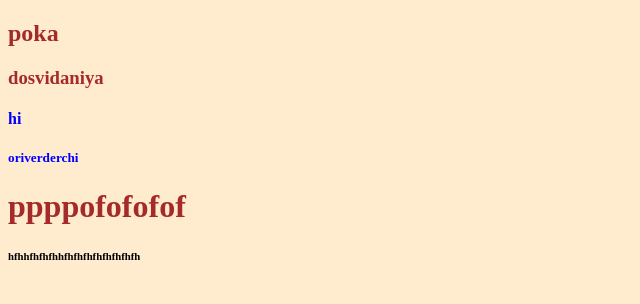
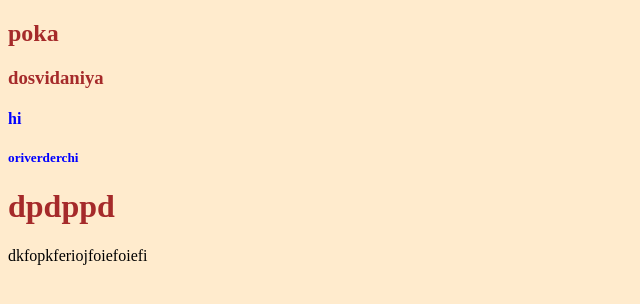
Before and after one commit to basstard04/samostoyatelTrofimenko, a plain HTML site: page index.html in a window 1280 px wide. Shown: the whole page, without its empty margins (0-640 px from the left). Drawn offline with Linux system fonts and the light colour scheme.

Commit message:
threetencom

```diff
--- a/index.html
+++ b/index.html
@@ -12,7 +12,8 @@
     <h3>dosvidaniya</h3>
     <h4>hi</h4>
     <h5>oriverderchi</h5>
-    <h1>ppppofofofof</h1>
-    <h6>hfhhfhfhfhhfhfhfhfhfhfhfhfh</h6>
+    <h1>dpdppd
+    </h1>
+    <p>dkfopkferiojfoiefoiefi</p>
 </body>
 </html>
```
